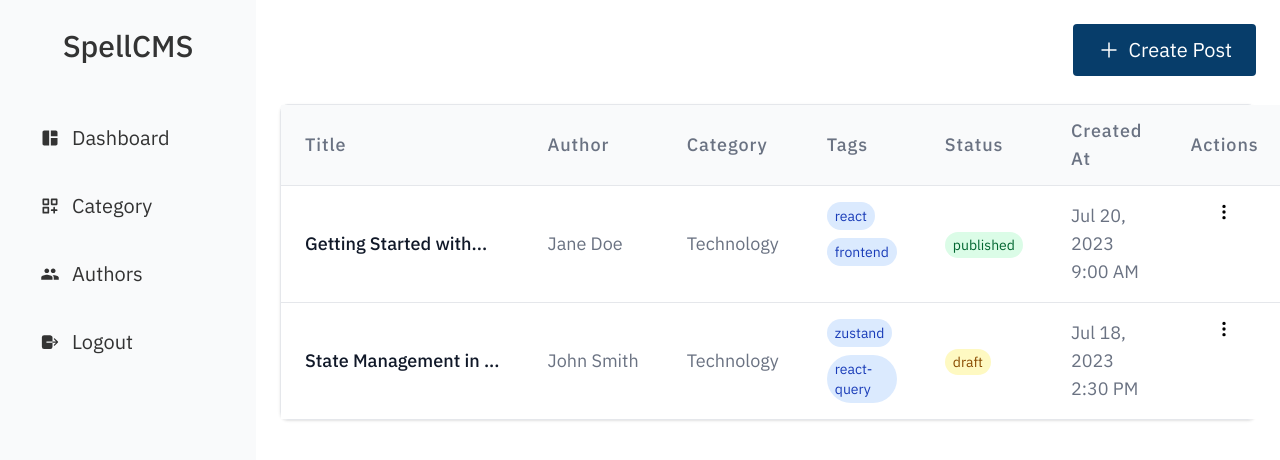
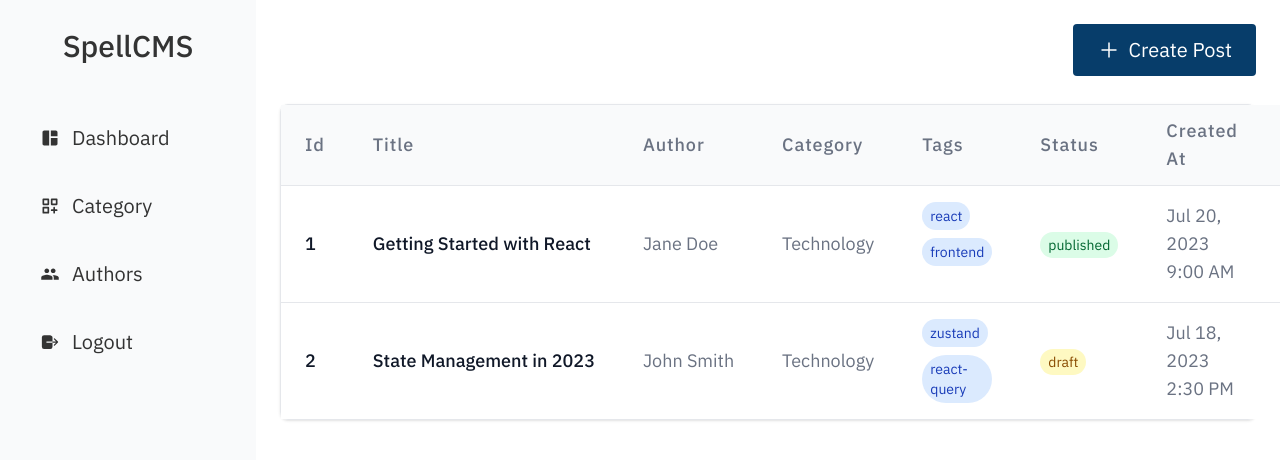
Before and after one commit to itsashim/SpellCMS, a React (Vite) app: page / in a window 1280 px wide. Shown: the top 460 px of the page. Built offline with nearby package versions, Linux system fonts and the light colour scheme; data requests are answered from the project's data file; sample sign-in values are in the browser's storage.

Commit message:
feat(posts): add delete post functionality

```diff
--- a/src/api/posts.ts
+++ b/src/api/posts.ts
@@ -24,3 +24,9 @@ export const createPosts = async (data: Post) => {
   const response = await apiClient.post("/posts", data);
   return response.data;
 };
+
+// Delete Posts
+export const deletePosts = (id:string)=>{
+const response = apiClient.delete(`/posts/${id}`)
+return response;
+}
--- a/src/components/ui/Dashboard/CreatePostForm.tsx
+++ b/src/components/ui/Dashboard/CreatePostForm.tsx
@@ -4,9 +4,10 @@ import { FiUpload } from 'react-icons/fi';
 import { useAuthors } from '../../../hooks/useAuthors';
 import { useCategories } from '../../../hooks/useCategories';
 import JoditEditor from 'jodit-react';
-import { usePostsMutation } from '../../../hooks/usePost';
+import { usePosts, usePostsMutation } from '../../../hooks/usePost';
 import { uploadImageToCloudinary } from '../../../helpers/uploadImageToCloudinary';
 import { useNavigate } from 'react-router';
+import Loading from '../../Loading';
 
 type PostFormData = {
   title: string;
@@ -21,11 +22,12 @@ type PostFormData = {
 export default function PostForm() {
   const {data:authors=[]} = useAuthors();
   const {data:categories=[]} = useCategories();
+  const {data:posts=[]} = usePosts()
   const [tagInput, setTagInput] = useState('');
   const [content, setContent]= useState("");
   const editor = useRef(null);
   const [isSubmitting, setIsSubmitting] = useState(false);
-  const [uploadError, setUploadError] = useState('');
+  // const [uploadError, setUploadError] = useState('');
   const navigate = useNavigate()
   const {
     register,
@@ -50,7 +52,7 @@ export default function PostForm() {
   //   }
   //   console.log('Form data:', newPost);
   // };
-      const maxId = authors.reduce((max, item) => {
+      const maxId = posts.reduce((max, item) => {
         const id = typeof item.id === "string" ? parseInt(item.id, 10) : item.id;
         return Math.max(max, id ?? 0);
       }, 0);
@@ -58,7 +60,6 @@ export default function PostForm() {
 
    const onSubmit = async (data: PostFormData) => {
       setIsSubmitting(true);
-      setUploadError('');
 
       try {
         // Upload the image to Cloudinary
@@ -117,6 +118,8 @@ export default function PostForm() {
       tags.filter((tag) => tag !== tagToRemove)
     );
   };
+
+  if(isSubmitting) return <Loading>Creating Post</Loading>
 
   return (
     <form onSubmit={handleSubmit(onSubmit)} className="max-w-4xl mx-auto p-6 bg-white rounded-lg mt-10">
--- a/src/components/ui/Dashboard/PostTableRow.tsx
+++ b/src/components/ui/Dashboard/PostTableRow.tsx
@@ -2,21 +2,30 @@ import { useState, } from "react";
 import { type Post } from "../../../api/posts";
 import { BsThreeDotsVertical } from "react-icons/bs";
 import dayjs from "dayjs";
+import { useDeletePost } from "../../../hooks/usePost";
 
 interface PostTableRowProps {
   data: Post;
 }
 
 function PostTableRow({ data }: PostTableRowProps) {
-  const [curId, setCurId] = useState<number | null>(null);
-  const handleAction = (id: number) => {
+  const [curId, setCurId] = useState<string | null>(null);
+  const handleAction = (id: string) => {
     setCurId((prev) => (prev === id ? null : id));
   };
 
+  const {mutate:deletePost} = useDeletePost()
+  const handleDelete = (id:string)=>{
+    deletePost(id);
+  }
+
   return (
     <tr className="hover:bg-gray-50 transition-colors relative">
+        <td className="px-6 py-4 whitespace-nowrap font-medium text-gray-900">
+        {data.id}
+      </td>
       <td className="px-6 py-4 whitespace-nowrap font-medium text-gray-900">
-        {`${data.title.substring(0, 20)}...`}
+        {data.title.length < 40 ? data.title : ` ${data.title.substring(0, 20)}...`}
       </td>
       <td className="px-6 py-4 whitespace-nowrap text-gray-500">
         {data.author}
@@ -60,7 +69,7 @@ function PostTableRow({ data }: PostTableRowProps) {
               <li className="px-4 py-2 hover:bg-gray-100 cursor-pointer">
                 {data.status === "draft" ? "Published" : "Draft"}
               </li>
-              <li className="px-4 py-2 hover:bg-gray-100 cursor-pointer">
+              <li onClick={()=> handleDelete(data.id)} className="px-4 py-2 hover:bg-gray-100 cursor-pointer">
                 Delete
               </li>
             </ul>
--- a/src/hooks/usePost.ts
+++ b/src/hooks/usePost.ts
@@ -1,5 +1,5 @@
 import { useMutation, useQuery, useQueryClient } from '@tanstack/react-query';
-import { createPosts, getPosts } from '../api/posts';
+import { createPosts, deletePosts, getPosts } from '../api/posts';
 
 
 // Get Posts
@@ -21,3 +21,14 @@ export const usePostsMutation = ()=>{
     },
   })
 }
+
+// Delete Posts
+export const useDeletePost = ()=>{
+  const queryClient = useQueryClient()
+  return useMutation({
+    mutationFn: (id:string) => deletePosts(id),
+    onSuccess: ()=>{
+    queryClient.invalidateQueries({ queryKey: ['posts'] });
+    }
+  })
+}
--- a/src/pages/Dashboard.tsx
+++ b/src/pages/Dashboard.tsx
@@ -29,6 +29,7 @@ function Dashboard() {
           {/* Table Header */}
           <thead className="bg-gray-50">
             <tr>
+              <th className="table-head">Id</th>
               <th className="table-head">Title</th>
               <th className="table-head">Author</th>
               <th className="table-head">Category</th>
```
